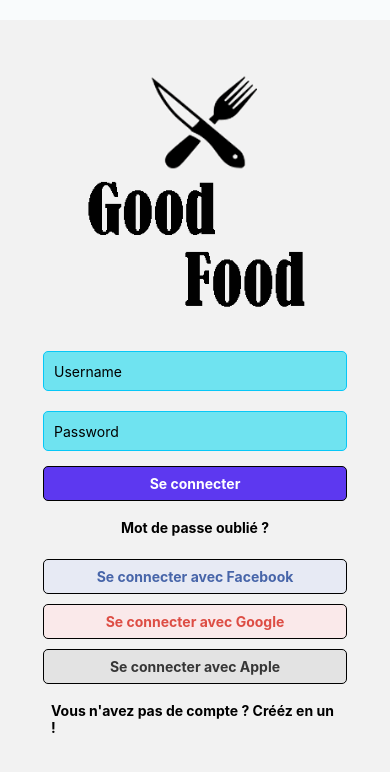
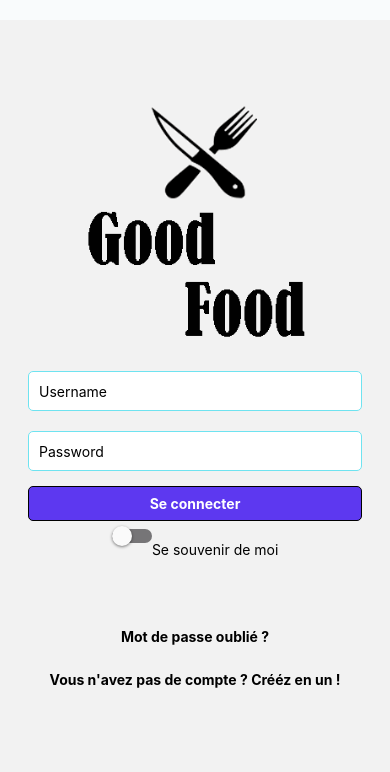
Before and after one commit to GoodFood-Cesi-2022/GOOD-FOOD-2.0R, a React Native app: screen /SignIn in a window 390 px wide. Shown: the top 772 px of the page. Built offline with nearby package versions, Linux system fonts and the light colour scheme.

Commit message:
Validation login and register data + switch remember me

```diff
--- a/package.json
+++ b/package.json
@@ -10,12 +10,14 @@
     "eject": "expo eject"
   },
   "dependencies": {
+    "@react-native-async-storage/async-storage": "^1.16.1",
     "@react-navigation/native": "^6.0.8",
     "@react-navigation/native-stack": "^6.5.0",
     "expo": "~44.0.0",
     "expo-status-bar": "~1.2.0",
     "react": "17.0.1",
     "react-dom": "17.0.1",
+    "react-hook-form": "^7.27.1",
     "react-native": "0.64.3",
     "react-native-safe-area-context": "3.3.2",
     "react-native-screens": "~3.10.1",
--- a/src/components/CustomButton/CustomButton.js
+++ b/src/components/CustomButton/CustomButton.js
@@ -44,7 +44,6 @@
     },
     container_TERTIARY:{
         borderWidth:0,
-        marginBottom:10,
     },
     text:{
         fontWeight:'bold',
--- a/src/components/CustomInput/CustomInput.js
+++ b/src/components/CustomInput/CustomInput.js
@@ -1,16 +1,32 @@
-import { StyleSheet, Text, View, TextInput } from 'react-native'
-import React from 'react'
+import { StyleSheet, Text, View, TextInput } from 'react-native';
+import React from 'react';
+import {Controller} from 'react-hook-form';
 
-const CustomInput = ({value, setValue, placeholder,secureTextEntry}) => {
+const CustomInput = ({control, name, placeholder, secureTextEntry, rules = {}}) => {
   return (
-    <View style={styles.container}>
-      <TextInput
-        value={value}
-        onChangeText={setValue}
-        style={styles.input}
-        placeholder={placeholder}
-        secureTextEntry={secureTextEntry} />
-    </View>
+
+      <Controller
+        control={control}
+        name={name}
+        rules={rules}
+        render = {({field: {value, onChange, onBlur}, fieldState: {error}}) => {
+          return(
+            <>
+              <View style={[styles.container, {borderColor: error ? 'red' : '#6FE3F0'}]}>
+                <TextInput
+                  value={value}
+                  onChangeText={onChange}
+                  onBlur={onBlur}
+                  placeholder={placeholder}
+                  style={styles.input}
+                  secureTextEntry={secureTextEntry} />
+              </View>
+              { error && <Text style={{color: 'red', alignSelf:'stretch'}}>{error.message || 'Error' }</Text>}
+            </>
+            );
+          }
+        }
+      />
   )
 }
 
@@ -18,11 +34,11 @@
 
 const styles = StyleSheet.create({
     container:{
-        backgroundColor:'#6FE3F0',
+        backgroundColor:'white',
         width:'100%',
         justifyContent:'center',
         height:40,
-        borderColor:'#07C7F7',
+        borderColor:'#e8e8e8',
         borderWidth:1,
         borderRadius:5,
         paddingHorizontal:10,
--- a/src/screens/ConfirmEmailScreen/ConfirmEmailScreen.js
+++ b/src/screens/ConfirmEmailScreen/ConfirmEmailScreen.js
@@ -5,35 +5,40 @@
 import CustomButton from '../../components/CustomButton/CustomButton';
 import SocialSignInButtons from '../../components/SocialSignInButtons/SocialSignInButtons';
 import { useNavigation } from '@react-navigation/native';
+import {useForm} from 'react-hook-form';
 
 
 const ConfirmEmailScreen = () => {
-    const [code, setCode] = useState("");
+    const {control, handleSubmit} = useForm();
 
     const navigation = useNavigation();
 
-    const OnConfirmPressed = () => {
+    const OnConfirmPressed = (data) => {
+        console.log(data);
         navigation.navigate('HomeScreen');
     }
     const OnNewCodePressed = () => {
         navigation.navigate('SignIn');
     }
     const OnBackSignInPressed = () => {
-        console.log("Retour vers page SignInScreen !");
+        navigation.navigate('SignIn');
     }
   return (
     <ScrollView showsVerticalScrollIndicator={false}>
         <View style={styles.root}>
             <Text style={styles.title}>Confirmez votre email</Text>
             <CustomInput
+                name={code}
+                control={control}
                 placeholder="Entrez votre code de confirmation"
-                value={code}
-                setValue={setCode}
                 secureTextEntry={true}
+                rules={{
+                    required: "Le code de confirmation est requis"
+                }}
             />
             <CustomButton
                 text="Confirmer"
-                onPress={OnConfirmPressed}
+                onPress={handleSubmit(OnConfirmPressed)}
             />
             <CustomButton
                 text="Renvoyer le code"
--- a/src/screens/ForgotPasswordScreen/ForgotPasswordScreen.js
+++ b/src/screens/ForgotPasswordScreen/ForgotPasswordScreen.js
@@ -5,14 +5,17 @@
 import CustomButton from '../../components/CustomButton/CustomButton';
 import SocialSignInButtons from '../../components/SocialSignInButtons/SocialSignInButtons';
 import { useNavigation } from '@react-navigation/native';
+import {useForm} from 'react-hook-form';
 
 
 const ForgotPasswordScreen = () => {
+    const {control, handleSubmit} = useForm();
     const [username, setUsername] = useState("");
 
     const navigation = useNavigation();
 
-    const OnEnvoyerPressed = () => {
+    const OnEnvoyerPressed = (data) => {
+        console.log(data);
         navigation.navigate('NewPassword');
     }
     const OnBackSignInPressed = () => {
@@ -23,14 +26,17 @@
         <View style={styles.root}>
             <Text style={styles.title}>Mot de passe oublié</Text>
             <CustomInput
-                placeholder="Username *"
-                value={username}
-                setValue={setUsername}
+                name="username"
+                control={control}
+                placeholder="Username"
                 secureTextEntry={false}
+                rules={{
+                    required: "Le nom d'utilisateur est requis"
+                }}
             />
             <CustomButton
                 text="Envoyer"
-                onPress={OnEnvoyerPressed}
+                onPress={handleSubmit(OnEnvoyerPressed)}
             />
             <CustomButton
                 text="Retour à la page login !"
--- a/src/screens/NewPasswordScreen/NewPasswordScreen.js
+++ b/src/screens/NewPasswordScreen/NewPasswordScreen.js
@@ -5,14 +5,15 @@
 import CustomButton from '../../components/CustomButton/CustomButton';
 import SocialSignInButtons from '../../components/SocialSignInButtons/SocialSignInButtons';
 import { useNavigation } from '@react-navigation/native';
+import {useForm} from 'react-hook-form';
 
 const NewPasswordScreen = () => {
-    const [code, setCode] = useState("");
-    const [newPassword, setNewPassword] = useState("");
+    const {control, handleSubmit} = useForm();
 
     const navigation = useNavigation();
 
-    const OnEnvoyerPressed = () => {
+    const OnEnvoyerPressed = (data) => {
+        console.log(data);
         navigation.navigate('HomeScreen');
     }
     const OnBackSignInPressed = () => {
@@ -23,20 +24,32 @@
         <View style={styles.root}>
             <Text style={styles.title}>Changez votre mot de passe</Text>
             <CustomInput
-                placeholder="Code reçu par mail *"
-                value={code}
-                setValue={setCode}
+                name="code"
+                control={control}
+                placeholder="Code reçu par mail"
                 secureTextEntry={true}
+                rules={{
+                    required: "Le code est requis"
+                }}
             />
             <CustomInput
-                placeholder="Nouveau mot de passe *"
-                value={newPassword}
-                setValue={setNewPassword}
+                name="new-password"
+                control={control}
+                placeholder="Nouveau mot de passe"
                 secureTextEntry={true}
+                rules={{
+                    required: "Votre nouveau mot de passe est requis",
+                    minLength:{
+                        value:8,
+                        message: "Le mot de passe doit contenir 8 caractères minimum"},
+                    maxLength:{
+                        value:24,
+                        message: "Le mot de passe doit contenir 24 caractères maximum"},
+                }}
             />
             <CustomButton
                 text="Envoyer"
-                onPress={OnEnvoyerPressed}
+                onPress={handleSubmit(OnEnvoyerPressed)}
             />
             <CustomButton
                 text="Retour à la page login !"
--- a/src/screens/SignInScreen/SignInScreen.js
+++ b/src/screens/SignInScreen/SignInScreen.js
@@ -1,23 +1,40 @@
-import { StatusBar } from 'expo-status-bar';
-import { View, Text, Image, StyleSheet, useWindowDimensions, ScrollView } from 'react-native';
+import { View, Text, Image, StyleSheet, useWindowDimensions, ScrollView, Switch } from 'react-native';
 import React, {useState} from 'react';
 import logoGf from '../../../assets/images/logo-Good-Food.png';
 import CustomInput from '../../components/CustomInput/CustomInput';
 import CustomButton from '../../components/CustomButton/CustomButton';
-import SocialSignInButtons from '../../components/SocialSignInButtons/SocialSignInButtons';
+// import SocialSignInButtons from '../../components/SocialSignInButtons/SocialSignInButtons';
 import { useNavigation } from '@react-navigation/native';
+import {useForm, Controller, watch} from 'react-hook-form';
 
 const SignInScreen = () => {
-    const [username, setUsername] = useState("");
-    const [password, setPassword] = useState("");
     const {height} = useWindowDimensions();
     const navigation = useNavigation();
+    const [rememberMe, setRememberMe] = useState(false);
 
-    const OnSignInPressed = () => {
-        // Validate user
+    const {
+        control,
+        handleSubmit,
+        watch,
+        formState: {errors}
+    } = useForm();
+    console.log(errors);
+
+     // Function when switch is used
+    const toggleSwitch = () => {
+        setRememberMe(rememberMe => !rememberMe);
+    };
+    console.log("L'état du toggle rememberMe est " + rememberMe);
+
+    // --------------------End Switch logic
+
+    const OnSignInPressed = (data) => {
+        console.log(data);
+        // Validate user then
         navigation.navigate('HomeScreen');
     }
     const OnSignUpPressed = () => {
+        // Validate user then
         navigation.navigate('SignUp');
     }
     const OnForgotPasswordPressed = () => {
@@ -26,35 +43,53 @@
   return (
     <ScrollView showsVerticalScrollIndicator={false}>
         <View style={styles.root}>
-            <Image source={logoGf} style={[styles.logo, {height: height * 0.3}]} resizeMode='contain' />
-            <CustomInput
-                placeholder="Username"
-                value={username}
-                setValue={setUsername}
-                secureTextEntry={false}
+            <Image
+                source={logoGf}
+                style={[styles.logo,
+                {height: height * 0.3}]}
+                resizeMode='contain'
             />
             <CustomInput
+                name="username"
+                placeholder= "Username"
+                secureTextEntry={false}
+                control={control}
+                rules= {{required: "Le nom d'utilisateur est requis"}}
+            />
+            <CustomInput
+                name="password"
                 placeholder="Password"
-                value={password}
-                setValue={setPassword}
                 secureTextEntry={true}
+                control={control}
+                rules= {{required:  "Le mot de passe est requis"}}
             />
             <CustomButton
                 text="Se connecter"
-                onPress={OnSignInPressed}
+                onPress={handleSubmit(OnSignInPressed)}
             />
+            <View style={styles.switchContainer}>
+                <Switch
+                    value =  {rememberMe}
+                    onValueChange = {toggleSwitch}
+                    trackColor={{ false: "#767577", true: "#81b0ff" }}
+                />
+                <Text style={styles.switchText}>Se souvenir de moi</Text>
+            </View>
+            <View style={styles.footerContainer}>
                 <CustomButton
                     text="Mot de passe oublié ?"
                     onPress={OnForgotPasswordPressed}
                     type="TERTIARY"
                 />
-            <SocialSignInButtons />
+                {/* Connection by Facebook/Google/Apple for future development */}
+                {/* <SocialSignInButtons /> */}
                 <CustomButton
                     text="Vous n'avez pas de compte ? Crééz en un !"
                     onPress={OnSignUpPressed}
                     type="TERTIARY"
                     bgColor="transparent"
                 />
+            </View>
         </View>
     </ScrollView>
   )
@@ -64,16 +99,29 @@
     root:{
         alignItems:'center',
         padding: "20%",
-        margin:-35,
+        marginHorizontal:-50,
+        marginVertical:0,
     },
     logo:{
         width:'50%',
         minWidth:300,
         maxWidth:300,
         maxHeight:300,
-        marginTop:5,
-        marginBottom:20,
-    }
+        marginBottom:10,
+    },
+    footerContainer:{
+        alignItems:'center',
+        justifyContent:'center',
+        height:200,
+    },
+    switchContainer:{
+        flexDirection:'row',
+        justifyContent: 'space-around',
+        width:'50%',
+    },
+    switchText:{
+        marginTop:15,
+    },
 })
 
 export default SignInScreen;
--- a/src/screens/SignUpScreen/SignUpScreen.js
+++ b/src/screens/SignUpScreen/SignUpScreen.js
@@ -5,17 +5,20 @@
 import CustomButton from '../../components/CustomButton/CustomButton';
 import SocialSignInButtons from '../../components/SocialSignInButtons/SocialSignInButtons';
 import { useNavigation } from '@react-navigation/native';
+import {useForm} from 'react-hook-form';
+
+const EMAIL_REGEX = /^(([^<>()\[\]\\.,;:\s@"]+(\.[^<>()\[\]\\.,;:\s@"]+)*)|(".+"))@((\[[0-9]{1,3}\.[0-9]{1,3}\.[0-9]{1,3}\.[0-9]{1,3}])|(([a-zA-Z\-0-9]+\.)+[a-zA-Z]{2,}))$/;
 
 const SignUpScreen = () => {
-    const [username, setUsername] = useState("");
-    const [email, setEmail] = useState("");
-    const [password, setPassword] = useState("");
-    const [passwordRepeat, setPasswordRepeat] = useState("");
-
+    const {control, handleSubmit, watch} = useForm();
+    const pwd = watch('password');
     const navigation = useNavigation();
 
     const OnSignUpPressed = () => {
         navigation.navigate('ConfirmEmail');
+    }
+    const OnSignInPressed = () => {
+        navigation.navigate('SignIn');
     }
     const OnCGUPressed = () => {
         console.log("Voici les CGU !");
@@ -28,38 +31,63 @@
         <View style={styles.root}>
             <Text style={styles.title}>Créer un compte</Text>
             <CustomInput
+                name="username"
+                control={control}
                 placeholder="Username"
-                value={username}
-                setValue={setUsername}
+                rules={
+                    {
+                    required: "Le nom d'utilisateur est requis",
+                    minLength:{
+                        value:6,
+                        message: "Le nom d'utilisateur doit contenir 6 caractères minimum"},
+                    maxLength:{
+                        value:24,
+                        message: "Le nom d'utilisateur doit contenir 24 caractères maximum"},
+                    }
+                }
                 secureTextEntry={false}
             />
             <CustomInput
+                name="email"
+                control={control}
                 placeholder="Email"
-                value={email}
-                setValue={setEmail}
+                rules={{pattern: {value: EMAIL_REGEX, message: "L'email est incorrect"}}}
                 secureTextEntry={false}
             />
             <CustomInput
+                name="password"
+                control={control}
                 placeholder="Password"
-                value={password}
-                setValue={setPassword}
                 secureTextEntry={true}
+                rules={{
+                    required: "Le mot de passe est requis",
+                    minLength:{
+                        value:8,
+                        message: "Le mot de passe doit contenir 8 caractères minimum"},
+                    maxLength:{
+                        value:24,
+                        message: "Le mot de passe doit contenir 24 caractères maximum"},
+                    }}
+
             />
             <CustomInput
+                name="password-repeat"
+                control={control}
                 placeholder="Repeat password"
-                value={passwordRepeat}
-                setValue={setPasswordRepeat}
                 secureTextEntry={true}
+                rules={{
+                    validate: value => value == pwd || "Le mot de passe ne correspond pas au premier !",
+                }}
             />
             <CustomButton
                 text="S'enregistrer"
-                onPress={OnSignUpPressed}
+                onPress={handleSubmit(OnSignUpPressed)}
             />
             <Text style={styles.text}>En vous enregistrant, vous confirmez l'acceptation de nos <Text style={styles.link} onPress={OnCGUPressed}>CGU</Text> ainsi que notre <Text style={styles.link} onPress={OnRGPDPressed}>politique RGPD</Text>.</Text>
             <SocialSignInButtons />
             <CustomButton
                 text="Vous avez un compte ? Connectez vous !"
-                onPress={OnSignUpPressed}
+                onPress={OnSignInPressed}
                 type="TERTIARY"
             />
         </View>
```
Also changed, not shown: 1 other file (tests, documents, lock files or other folders). Lines whose indentation alone changed are shown as unchanged.
